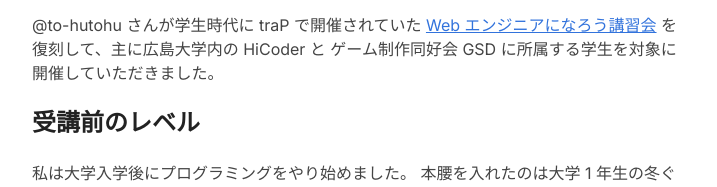
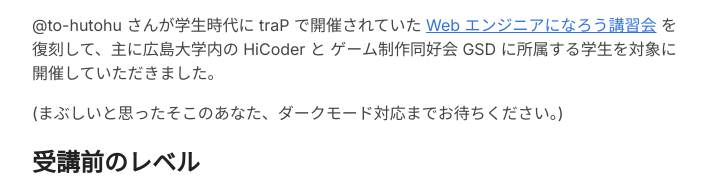
Before and after one commit to keigomichi/temporary-blog, an Astro site: page /blog/a76e5817b366ac in a window 1280 px wide. Shown: the part 928-1115 px from the top of the page, without its empty margins (280-997 px from the left). Built offline with nearby package versions, Linux system fonts and the light colour scheme; Astro itself is replaced by a stand-in of ours.

Commit message:
fix: 改行の調整

```diff
--- a/src/pages/blog/a76e5817b366ac.md
+++ b/src/pages/blog/a76e5817b366ac.md
@@ -18,6 +18,8 @@ heroImage: "/placeholder-hero.jpg"
 
 @to-hutohu さんが学生時代に traP で開催されていた [Web エンジニアになろう講習会](https://trap.jp/tag/naro-lecture) を復刻して、主に広島大学内の HiCoder と ゲーム制作同好会 GSD に所属する学生を対象に開催していただきました。
 
+(まぶしいと思ったそこのあなた、ダークモード対応までお待ちください。)
+
 # 受講前のレベル
 
 私は大学入学後にプログラミングをやり始めました。
@@ -30,6 +32,7 @@ heroImage: "/placeholder-hero.jpg"
 
 記念すべき第 0 回は、オリエンテーションと Web 技術の概論でした。
 traQ を例に一般的な Web アプリケーションが動く仕組みを勉強しました。
+
 特に印象的だったのは、質問をするのはいいことだという話でした。
 私は人に質問をするのが苦手なので、この話は講習会以外の場面（例えば、インターンなど）でも意識できてよかったです。
 
@@ -60,12 +63,14 @@ HTTP クライアントでリクエストを送って JSON レスポンスを返
 第 4 回はデータベース入門です。
 Docker を使って MySQL のサーバーを立て、ターミナル上でひたすらクエリを書くという課題に取り組みました。
 SQL に実際に触れるのは初めての経験で、SQL 文の書き方など一つも知りませんでしたが、基礎的なクエリについて理解できました。
+
 また、Go で書いたアプリケーションから、データベースに接続してデータの取得や追加を行うという課題もあり、前回の課題と合わせて、HTTP クライアントからデータベースの情報を取得するという一連の流れを体験しました。
 このあたりから知らないことがどんどん増えてきて、とても楽しかったです。
 
 ## 第 5 回
 
 第 5 回では、認証周りの話を聞きました。ログイン認証の流れや SQL インジェクションやパスワードのハッシュ化などの有名なキーワードについて理解できました。
+
 実習では、Go でアカウント機能を実装するという課題に取り組みました。
 パスワードのハッシュ化などは何となく知っていましたが、実際にコードを追うことができたのは良かったです。
 
@@ -97,6 +102,7 @@ UI フレームワークとテストについて学びました。MUI や Tailwi
 最終課題をやっていく回です。
 特に、第 10 回では、最終課題を実際にデプロイする手順を教えていただきました。
 ググってもよくわからないぐらいに、知識がなかったので、大まかな流れから基本的な手順を知ることができて、とても勉強になりました。
+
 といわけで、デプロイした質問箱がこちらです。（基本的な機能は実装されていますが、まだ未完成であることを付言いたします。）
 
 https://questionbox.keigomichi.dev/
```
